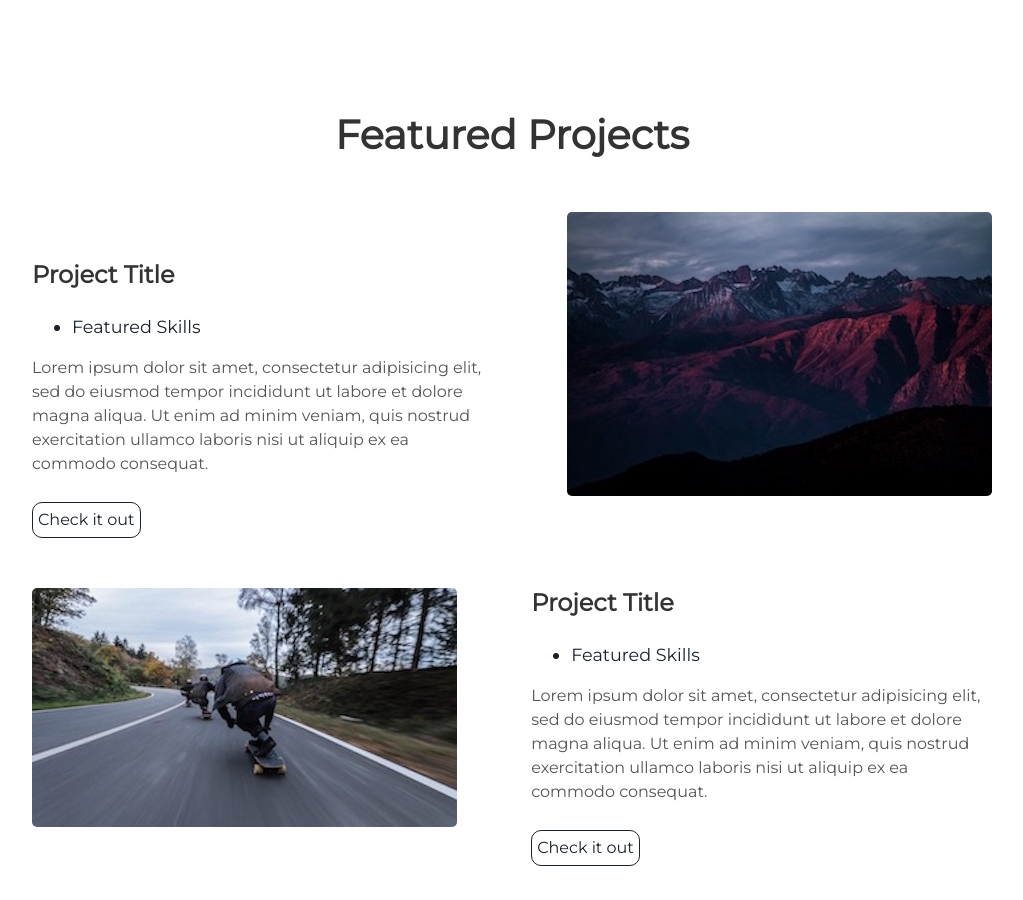
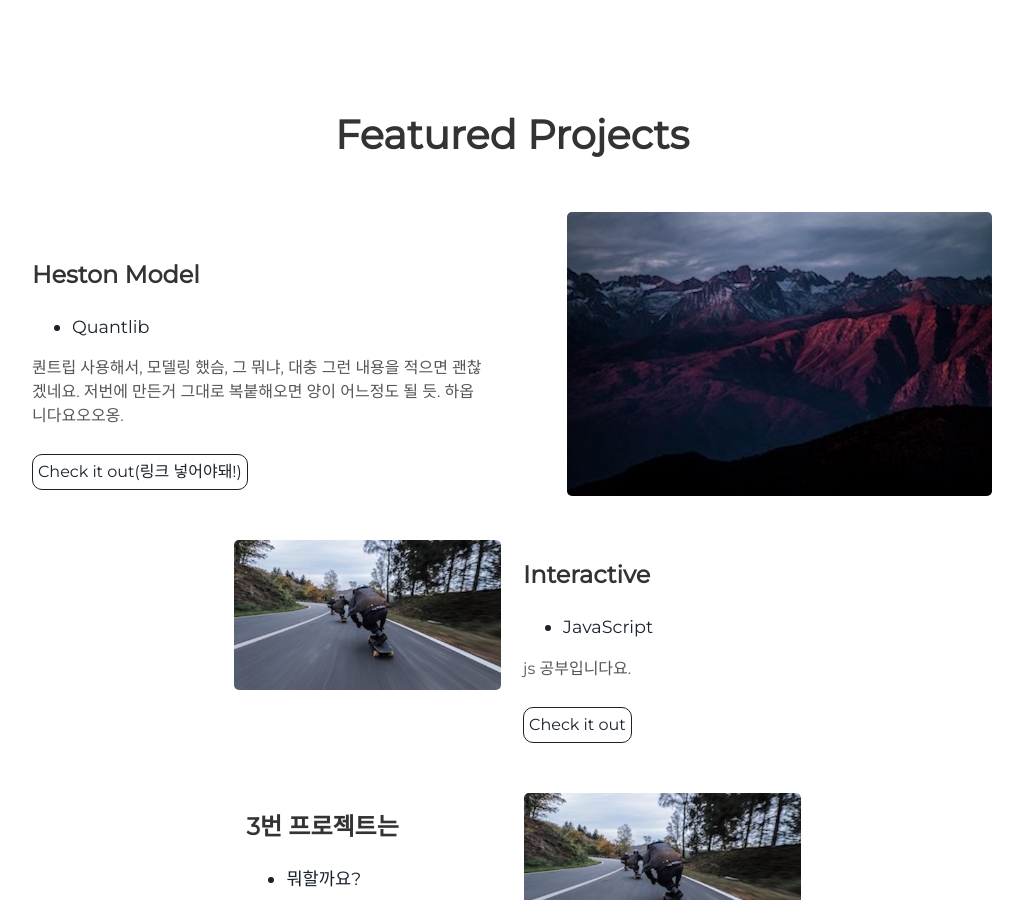
Before and after one commit to jongjinna/jongjinna.github.io, a Jekyll site: the page built from index.html, in a window 1280 px wide and 900 px high, scrolled down 1664 px. Shown: the whole window, without its empty margins (128-1151 px from the left). Built offline with Jekyll 4.4.1, drawn with Linux system fonts in a browser that asks for light colours; some of the changed text lies outside the part shown.

Commit message:
:zap: project file

```diff
--- a/_includes/projects.html
+++ b/_includes/projects.html
@@ -6,12 +6,12 @@
     <img alt="mountains" src="{{ "/assets/img/mountains.jpg" | prepend: site.baseurl }}" />
   </div>
   <div class="contents">
-    <h3> Project Title </h3>
+    <h3> Heston Model </h3>
     <ul>
-      <li> Featured Skills</li>
+      <li> Quantlib</li>
     </ul>
-    <p>Lorem ipsum dolor sit amet, consectetur adipisicing elit, sed do eiusmod tempor incididunt ut labore et dolore magna aliqua. Ut enim ad minim veniam, quis nostrud exercitation ullamco laboris nisi ut aliquip ex ea commodo consequat.</p>
-    <a class="project-link" href="#">Check it out</a>
+    <p>퀀트립 사용해서, 모델링 했슴, 그 뭐냐, 대충 그런 내용을 적으면 괜찮겠네요. 저번에 만든거 그대로 복붙해오면 양이 어느정도 될 듯. 하옵니다요오오옹.</p>
+    <a class="project-link" href="#">Check it out(링크 넣어야돼!)</a>
   </div>
 </div>
 <div class="user-projects">
@@ -19,11 +19,11 @@
     <img alt="mountains" src="{{ "/assets/img/skate.jpg" | prepend: site.baseurl }}" />
   </div>
   <div class="contents-right">
-    <h3> Project Title </h3>
+    <h3> Interactive </h3>
     <ul>
-      <li> Featured Skills</li>
+      <li> JavaScript</li>
     </ul>
-    <p>Lorem ipsum dolor sit amet, consectetur adipisicing elit, sed do eiusmod tempor incididunt ut labore et dolore magna aliqua. Ut enim ad minim veniam, quis nostrud exercitation ullamco laboris nisi ut aliquip ex ea commodo consequat.</p>
+    <p>js 공부입니다요.</p>
     <a class="project-link" href="#">Check it out</a>
   </div>
 </div>
@@ -32,11 +32,11 @@
     <img alt="mountains" src="{{ "/assets/img/skate.jpg" | prepend: site.baseurl }}" />
   </div>
   <div class="contents-right">
-    <h3> Project Title 3 </h3>
+    <h3> 3번 프로젝트는 </h3>
     <ul>
-      <li> Featured Skills 3</li>
+      <li> 뭐할까요? </li>
     </ul>
-    <p>33 Lorem ipsum dolor sit amet, consectetur adipisicing elit, sed do eiusmod tempor incididunt ut labore et dolore magna aliqua. Ut enim ad minim veniam, quis nostrud exercitation ullamco laboris nisi ut aliquip ex ea commodo consequat.</p>
+    <p>알아맞춰보시오오오.</p>
     <a class="project-link" href="#">Check it out</a>
   </div>
 </div>
```
